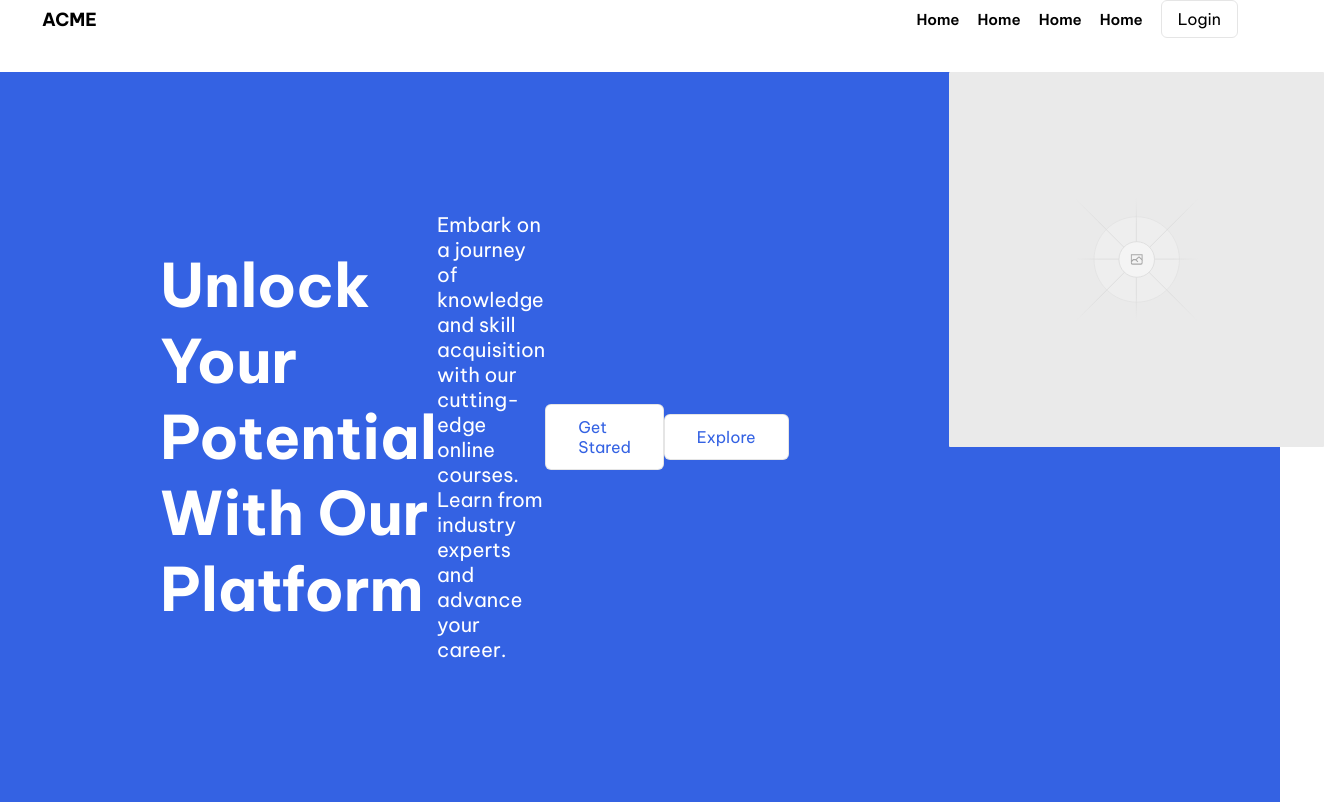
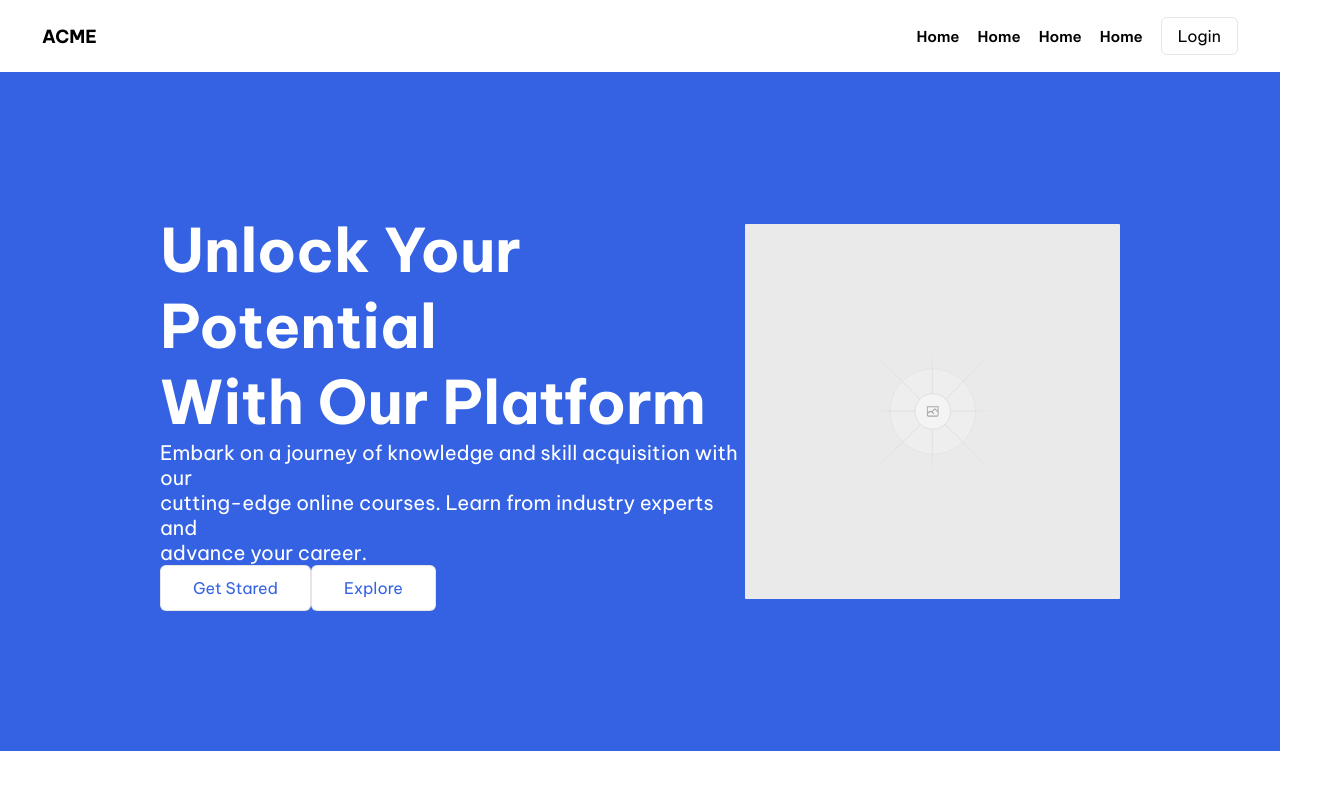
Before and after one commit to Caterin12/Proyecto, a plain HTML site: page index.html in a window 1280 px wide. Shown: the whole page, 1324 px wide, since content can reach past the window. Drawn offline with Linux system fonts and the light colour scheme.

Commit message:
varis cambios al css y html

```diff
--- a/index.html
+++ b/index.html
@@ -12,9 +12,9 @@
 
 <body>
    <header>
-    <div class="--inline-container">
+    <div class="--inline-container header-container">
          <h1 class="logo">ACME</h1>
-        <nav>
+        <nav class="navegation">
             <a href="#" class="--link">Home</a>
             <a href="#" class="--link">Home</a>
             <a href="#" class="--link">Home</a>
@@ -28,15 +28,17 @@
   <main>
     <section class="hero">
         <div class="frist-container">
-            <h1 class="--title">Unlock Your Potential <br> With Our Platform</h1>
-            <p class="--desc">Embark on a journey of knowledge and skill acquisition with our cutting-edge online
-            courses. Learn from industry experts and advance your career.</p>
-            <div class="--inline-container --no-beetwen --no-padding-inline">
-                <a href="#" class="--button-white">Get Stared</a>
-                <a href="#" class="--button-white">Explore</a>
+            <div>
+                <h1 class="--title">Unlock Your Potential <br> With Our Platform</h1>
+                <p class="--desc">Embark on a journey of knowledge and skill acquisition with our <br> cutting-edge online
+                courses. Learn from industry experts and <br> advance your career.</p>
+                <div class="--inline-container --no-beetwen --no-padding-inline">
+                    <a href="#" class="--button-white">Get Stared</a>
+                    <a href="#" class="--button-white">Explore</a>
+                </div>
             </div>
+            <img src="placeholder.svg" alt="" width="375" height="375">
         </div>
-        <img src="placeholder.svg" alt="" width="375" height="375">
     </section>
   </main>
 </body>
```
